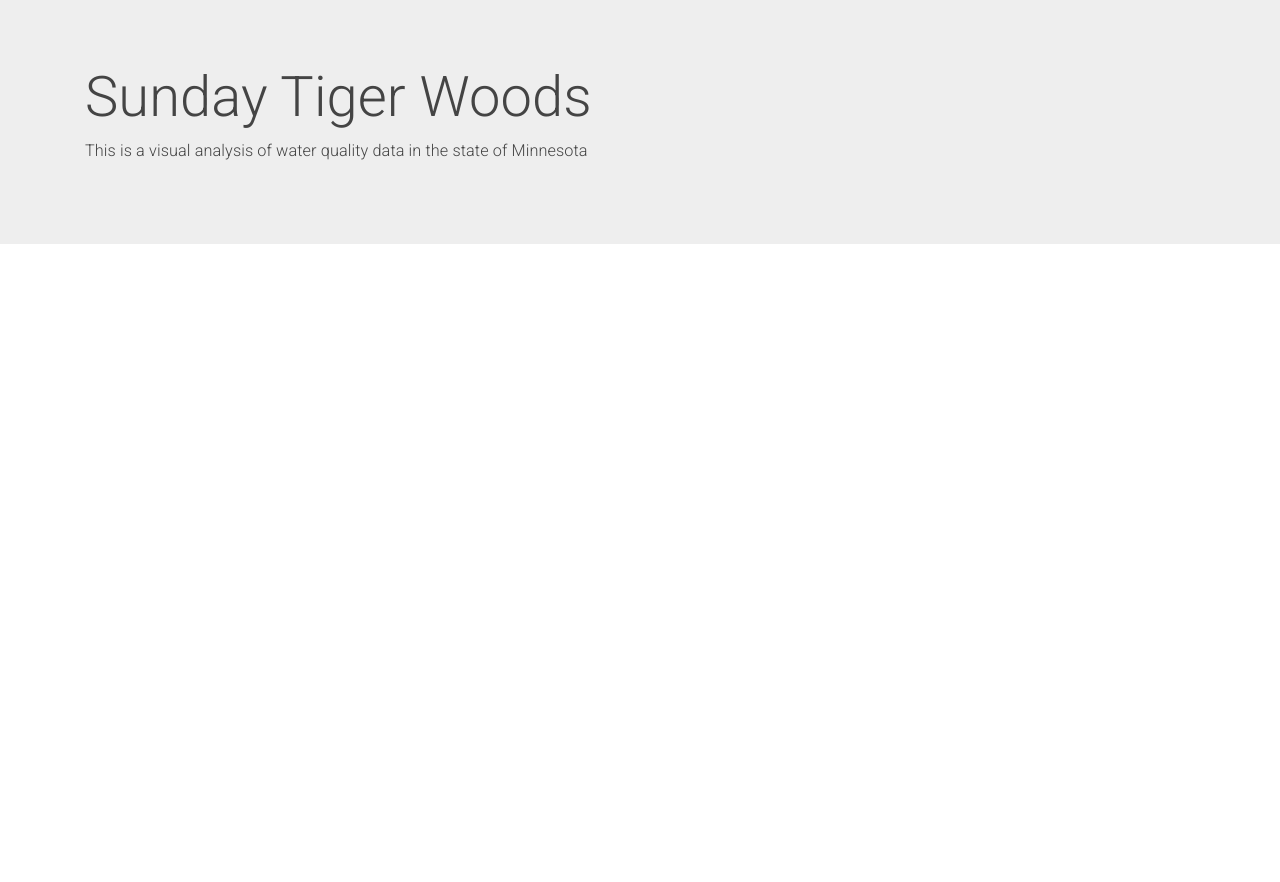
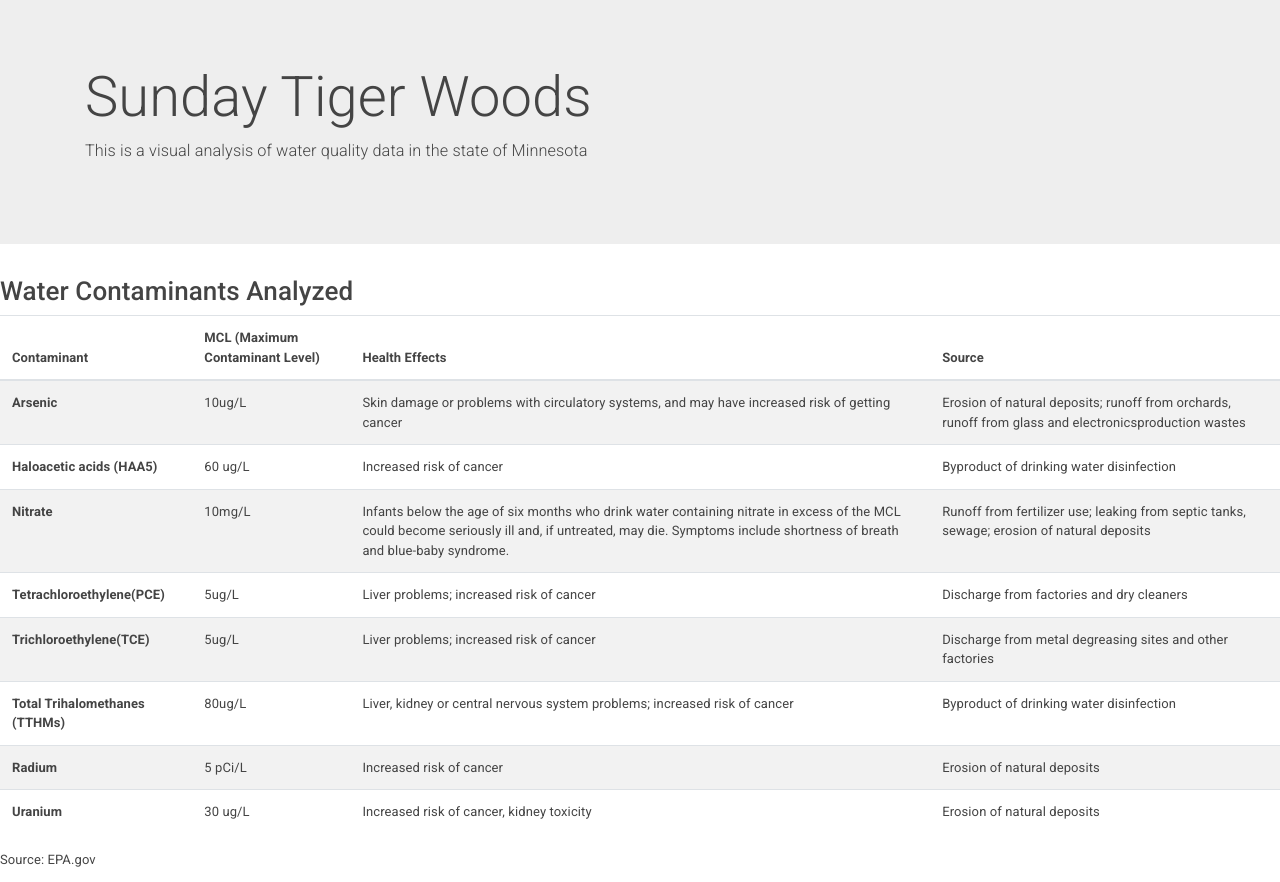
Before and after one commit to abilski2013/SundayTigerWoods, a Flask app: template templates/table.html in a window 1280 px wide. Before the commit the page ends 244 px from the top, so only its background shows below. Run offline with Flask 2, Linux system fonts and the light colour scheme; the template is opened without the code that fills it, so the values that code supplies are empty; some libraries are stand-ins or nearby versions.

Commit message:
master branch update

```diff
--- a/app.py
+++ b/app.py
@@ -14,7 +14,7 @@ db = client.water_data
 # Assign a specific collection as "collection" containing the documents we want (we have two: unfiltered and Adam's groupby counties)
 collection = db.line_graph
 collection2 = db.per_capita_income
-collectionBU = db.Mn_Water_Percentages
+collectionBU = db.water_percent
 
 dictionary = {"Hello": [1,2,3,4], "World": [5,6,7,8]}
 page_sanitized = json.loads(json_util.dumps(collection.find()))
--- a/static/js/bar.js
+++ b/static/js/bar.js
@@ -39,7 +39,7 @@ d3.json("/jsonified_two").then(function(data) {
       el.value = opt;
       select.appendChild(el);
   };
-  //console.log(data);
+  console.log(data);
 
   var years = [];
   for (i = 0; i < data.length; i++) {
--- a/static/js/pop_map.js
+++ b/static/js/pop_map.js
@@ -13,6 +13,7 @@ var map = L.map("pop_map", {
    var link = "../static/data/geopop.geojson";
 
   d3.json(link, function(data) {
+      console.log(data);
     L.geoJson(data, {
         onEachFeature: function(feature, layer) {
 
--- a/templates/table.html
+++ b/templates/table.html
@@ -18,7 +18,68 @@
         <p class="lead">This is a visual analysis of water quality data in the state of Minnesota</p>
       </div>
     </div>
-  <body>
+    <h2>Water Contaminants Analyzed</h2>
+    <table class="table table-striped">
+      <thead>
+        <tr>
+          <th scope="col">Contaminant</th>
+          <th scope="col">MCL (Maximum Contaminant Level)</th>
+          <th scope="col">Health Effects</th>
+          <th scope="col">Source</th>
+        </tr>
+      </thead>
+      <tbody>
+        <tr>
+          <th scope="row">Arsenic</th>
+          <td>10ug/L</td>
+          <td>Skin damage or problems with circulatory systems, and may have increased risk of getting cancer</td>
+          <td>Erosion of natural deposits; runoff from orchards, runoff from glass and electronicsproduction wastes</td>
+        </tr>
+        <tr>
+          <th scope="row">Haloacetic acids (HAA5)</th>
+          <td>60 ug/L</td>
+          <td>Increased risk of cancer</td>
+          <td>Byproduct of drinking water disinfection</td>
+        </tr>
+        <tr>
+          <th scope="row">Nitrate</th>
+          <td>10mg/L</td>
+          <td>Infants below the age of six months who drink water containing nitrate in excess of the MCL could become seriously ill and, if untreated, may die. Symptoms include shortness of breath and blue-baby syndrome.</td>
+          <td>Runoff from fertilizer use; leaking from septic tanks, sewage; erosion of natural deposits</td>
+        </tr>
+        <tr>
+          <th scope="row">Tetrachloroethylene(PCE)</th>
+          <td>5ug/L</td>
+          <td>Liver problems; increased risk of cancer</td>
+          <td>Discharge from factories and dry cleaners</td>
+        </tr>
+        <tr>
+          <th scope="row">Trichloroethylene(TCE)</th>
+          <td>5ug/L</td>
+          <td>Liver problems; increased risk of cancer</td>
+          <td>Discharge from metal degreasing sites and other factories</td>
+        </tr>
+        <tr>
+          <th scope="row">Total Trihalomethanes (TTHMs)</th>
+          <td>80ug/L</td>
+          <td>Liver, kidney or central nervous system problems; increased risk of cancer</td>
+          <td>Byproduct of drinking water disinfection</td>
+        </tr>
+        <tr>
+          <th scope="row">Radium</th>
+          <td>5 pCi/L</td>
+          <td>Increased risk of cancer</td>
+          <td>Erosion of natural deposits</td>
+        </tr>
+        <tr>
+          <th scope="row">Uranium</th>
+          <td>30 ug/L</td>
+          <td>Increased risk of cancer, kidney toxicity</td>
+          <td>Erosion of natural deposits</td>
+        </tr>
+      </tbody>
+    </table>
+    <p>Source: EPA.gov</p>
 
    <script src="https://code.jquery.com/jquery-3.2.1.slim.min.js" integrity="sha384-KJ3o2DKtIkvYIK3UENzmM7KCkRr/rE9/Qpg6aAZGJwFDMVNA/GpGFF93hXpG5KkN" crossorigin="anonymous"></script>
     <script src="https://cdnjs.cloudflare.com/ajax/libs/popper.js/1.12.9/umd/popper.min.js" integrity="sha384-ApNbgh9B+Y1QKtv3Rn7W3mgPxhU9K/ScQsAP7hUibX39j7fakFPskvXusvfa0b4Q" crossorigin="anonymous"></script>
```
Also changed, not shown: templates/index.html (+21 -1 lines).
